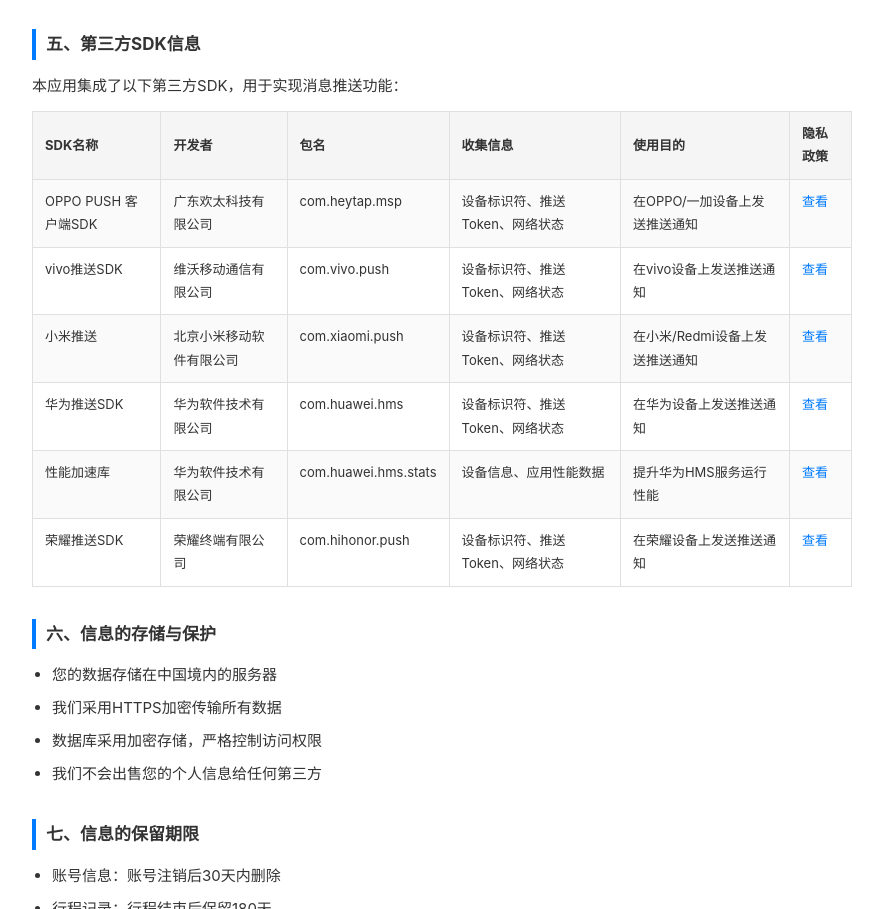
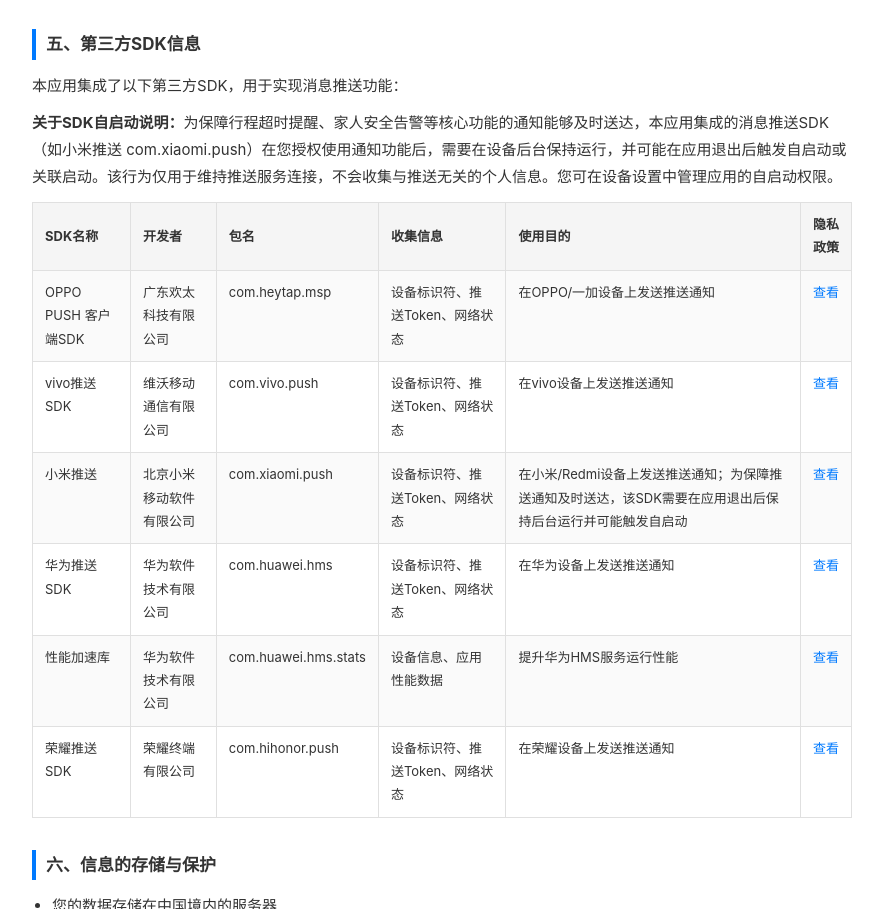
Before and after one commit to helpme2026/familyclock-privacy-policy, a plain HTML site: page index.html in a window 1280 px wide. Shown: the part 1525-2434 px from the top of the page, without its empty margins (198-1081 px from the left). Drawn offline with Linux system fonts and the light colour scheme.

Commit message:
合规整改：补充小米推送SDK自启动说明

```diff
--- a/index.html
+++ b/index.html
@@ -118,6 +118,7 @@
 
   <h2>五、第三方SDK信息</h2>
   <p>本应用集成了以下第三方SDK，用于实现消息推送功能：</p>
+  <p><strong>关于SDK自启动说明：</strong>为保障行程超时提醒、家人安全告警等核心功能的通知能够及时送达，本应用集成的消息推送SDK（如小米推送 com.xiaomi.push）在您授权使用通知功能后，需要在设备后台保持运行，并可能在应用退出后触发自启动或关联启动。该行为仅用于维持推送服务连接，不会收集与推送无关的个人信息。您可在设备设置中管理应用的自启动权限。</p>
 
   <table>
     <tr>
@@ -149,7 +150,7 @@
       <td>北京小米移动软件有限公司</td>
       <td>com.xiaomi.push</td>
       <td>设备标识符、推送Token、网络状态</td>
-      <td>在小米/Redmi设备上发送推送通知</td>
+      <td>在小米/Redmi设备上发送推送通知；为保障推送通知及时送达，该SDK需要在应用退出后保持后台运行并可能触发自启动</td>
       <td><a href="https://dev.mi.com/console/doc/detail?pId=1822" target="_blank">查看</a></td>
     </tr>
     <tr>
```
